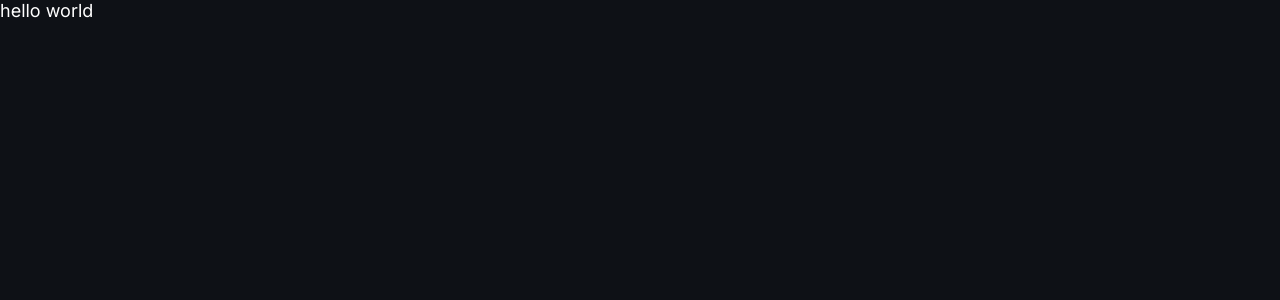
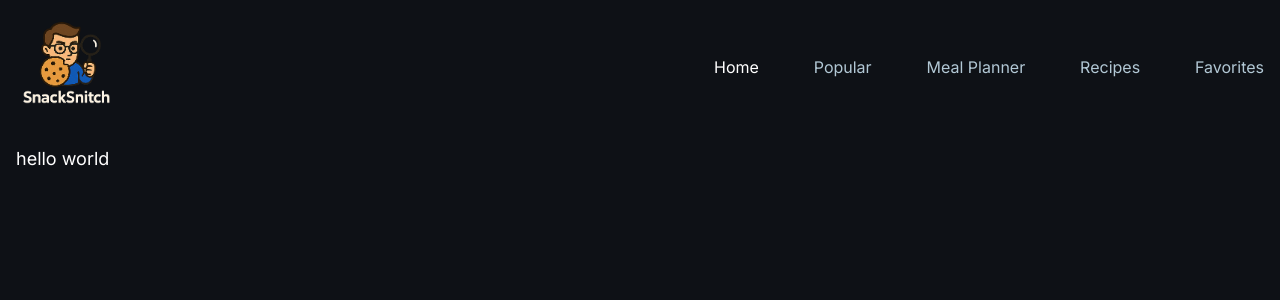
Before and after one commit to Fizz1eOut/SnackSnitch, a Vue app: page / in a window 1280 px wide. Shown: the top 300 px of the page. Built offline with nearby package versions, Linux system fonts and the light colour scheme.

Commit message:
feat(AppVue): added header component to global level
- Included AppHeader component in main application template
- Implemented structure using AppContainer for content container
- Removed commented code and improved markup structure

```diff
--- a/src/App.vue
+++ b/src/App.vue
@@ -1,17 +1,16 @@
 <script setup lang="ts">
   import { RouterView } from 'vue-router';
   import AppContainer from '@/components/Base/AppContainer.vue';
-  // import AppHeader from '@/components/Base/AppHeader.vue';
+  import AppHeader from '@/components/Base/AppHeader.vue';
 </script>
 
 <template>
-  <!-- <app-header /> -->
-  <router-view />
-  <!-- <main class="main">
+  <app-header />
+  <main class="main">
     <app-container>
       <router-view />
     </app-container>
-  </main> -->
+  </main>
 </template>
 
 <style scoped>
```
